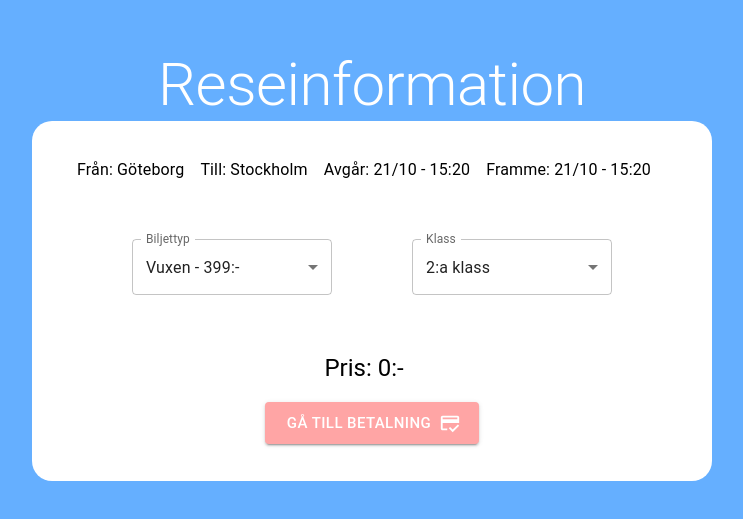
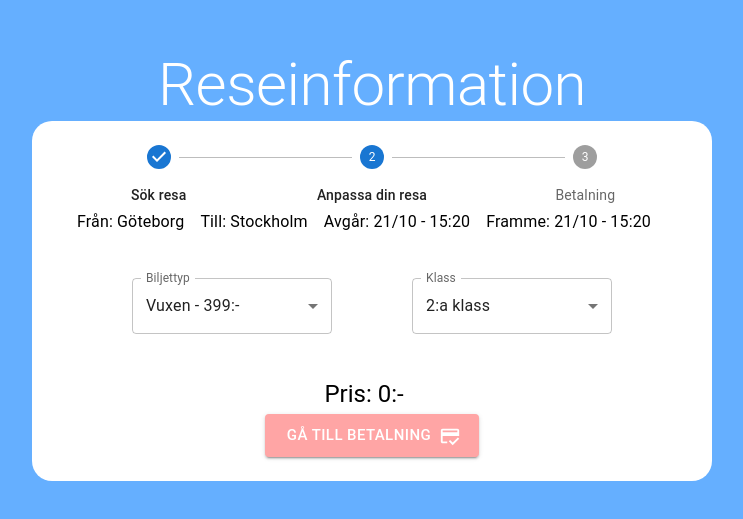
Before and after one commit to oscarolsson94/grupp8-travel-app, a React (Create React App) app in the folder client/: page /tripinfo in a window 1280 px wide. Shown: the part 135-654 px from the top of the page, without its empty margins (268-1011 px from the left). Built offline with nearby package versions, Linux system fonts and the light colour scheme.

Commit message:
adding stepper

```diff
--- a/client/src/pages/TripInfo.jsx
+++ b/client/src/pages/TripInfo.jsx
@@ -4,6 +4,9 @@ import {
   InputLabel,
   MenuItem,
   Select,
+  Step,
+  StepLabel,
+  Stepper,
   Typography,
 } from "@mui/material";
 import axios from "axios";
@@ -86,6 +89,17 @@ export const TripInfo = () => {
           Reseinformation
         </Typography>
         <div style={containerStyle}>
+          <Stepper sx={{ width: "100%" }} activeStep={1} alternativeLabel>
+            <Step>
+              <StepLabel>Sök resa</StepLabel>
+            </Step>
+            <Step>
+              <StepLabel>Anpassa din resa</StepLabel>
+            </Step>
+            <Step>
+              <StepLabel>Betalning</StepLabel>
+            </Step>
+          </Stepper>
           <div
             style={{
               display: "flex",
```
